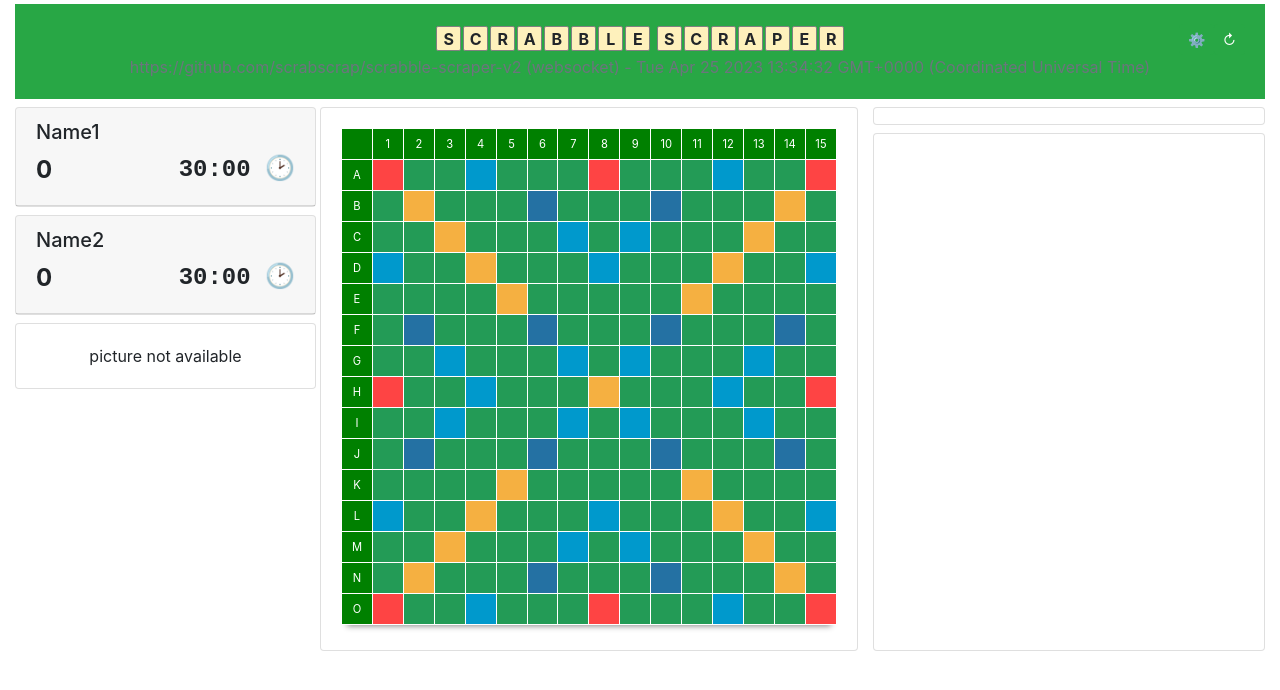
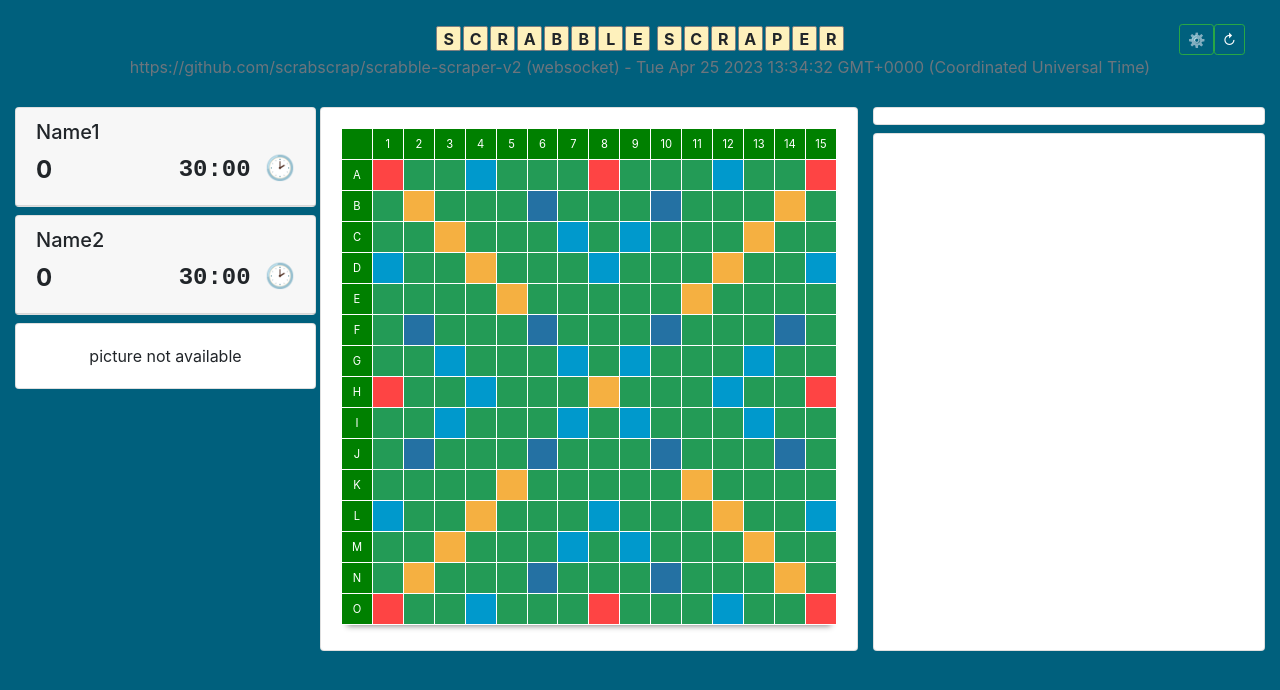
Before and after one commit to scrabscrap/scrabble-scraper-v2, a React (Create React App) app in the folder react/: page / in a window 1280 px wide. Shown: the top 690 px of the page. Built offline with nearby package versions, Linux system fonts and the light colour scheme; no server answers.

Commit message:
feat(react): use twitch coloring

```diff
--- a/react/src/App.css
+++ b/react/src/App.css
@@ -1,19 +1,17 @@
-@media (prefers-color-scheme: dark) {
-
-  /* Overrides for Dark Mode. */
-  body {
-    background: #28a745;
-    /* new: background: #2A6573; */
-  }
+body {
+  /* background: #28a745; */
+  /* new: background: #2A6573; */
+  background: #00607d;
 }
 
 .bg-body {
-  background: #28a745;
+  /* background: #28a745; */
   /* new: background: #2A6573; */
+  background: #00607d;
 }
 
 .obs-main-camera {
-  width: 100%;
+  /* width: 100%; */
   height: 100%;
   background: rgba(128, 128, 128, .1);
 }
```
